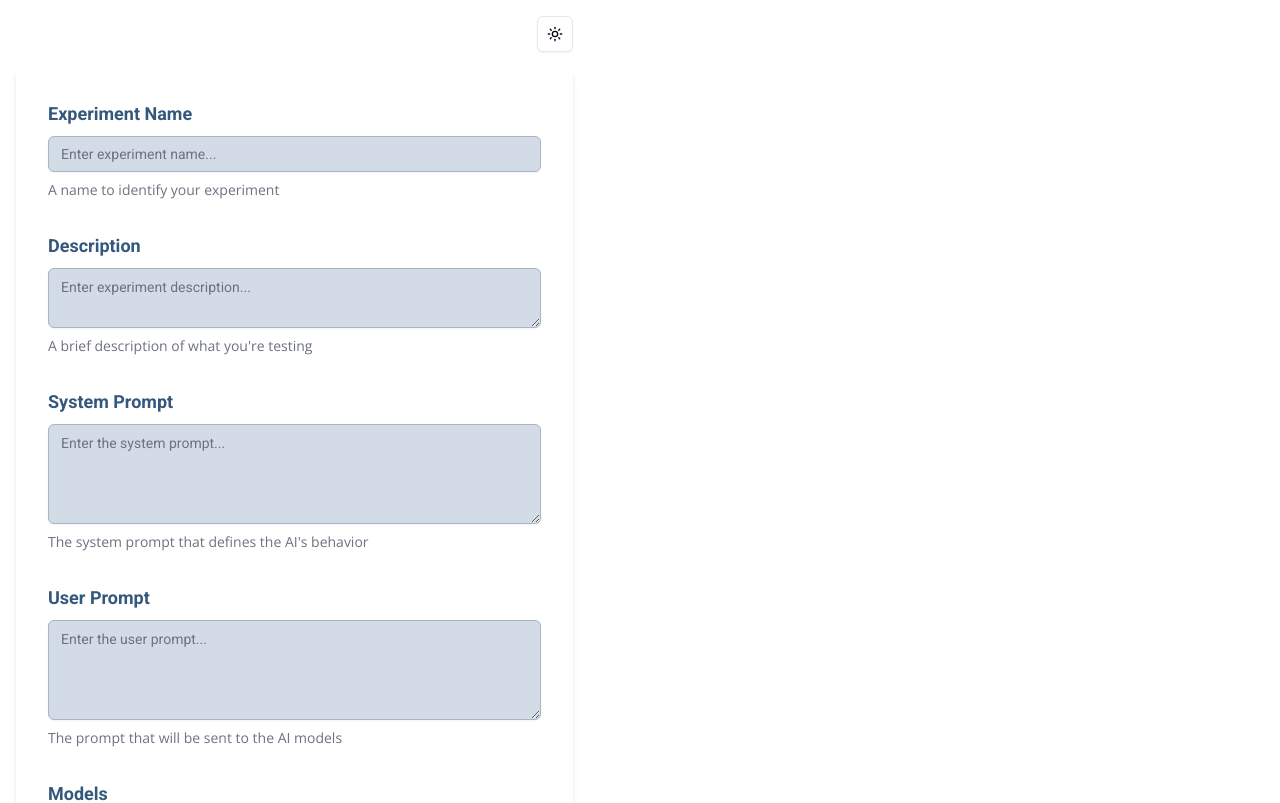
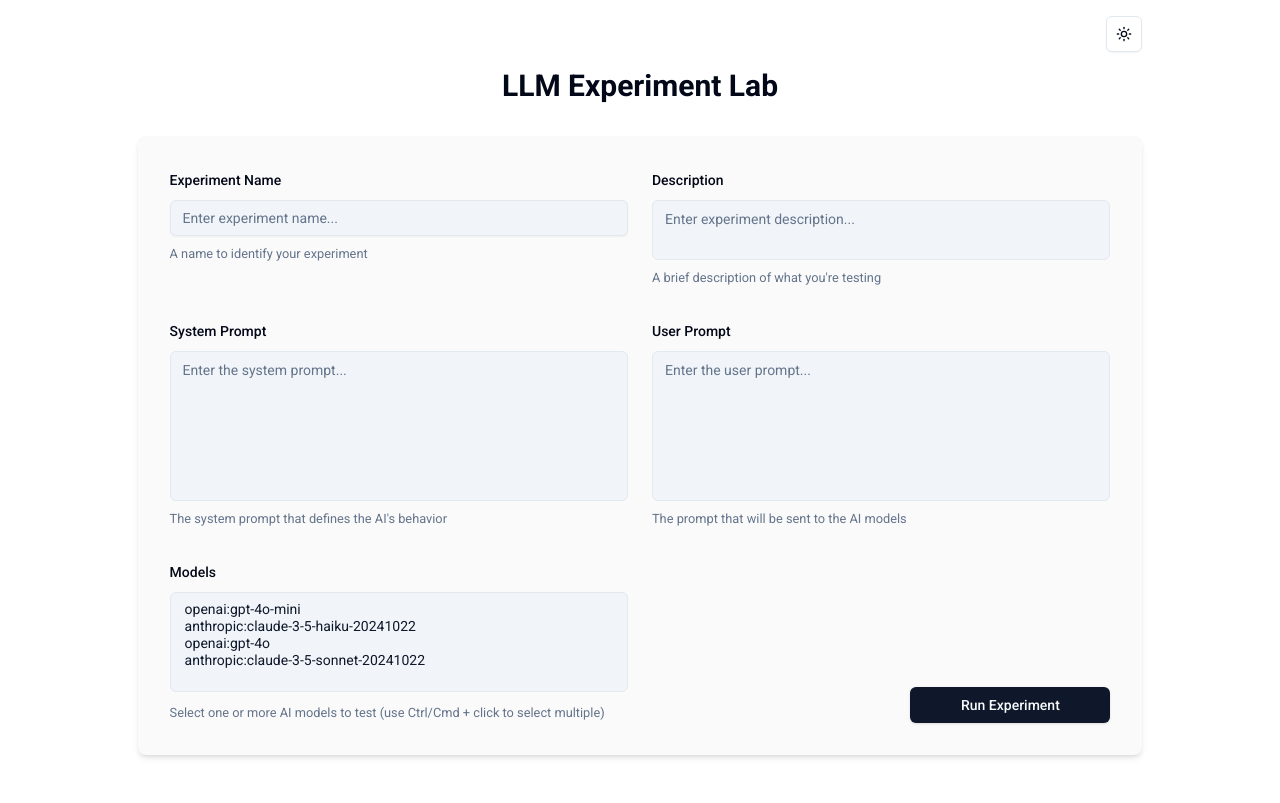
Before and after one commit to erskine/llm_eval, a React (Vite) app in the folder frontend/: page / in a window 1280 px wide. Shown: the top 803 px of the page. Built offline with nearby package versions, Linux system fonts and the light colour scheme.

Commit message:
tweaking laf

```diff
--- a/frontend/src/App.tsx
+++ b/frontend/src/App.tsx
@@ -4,12 +4,15 @@ import { ThemeToggle } from "@/components/theme-toggle"
 
 function App() {
   return (
-    <ThemeProvider defaultTheme="system" storageKey="experiment-ui-theme">
-      <div className="min-h-screen bg-background">
-        <div className="container mx-auto p-4">
+    <ThemeProvider defaultTheme="system" storageKey="vite-ui-theme">
+      <div className="min-h-screen w-full bg-background">
+        <div className="w-full max-w-[90%] mx-auto p-4">
           <div className="flex justify-end mb-4">
             <ThemeToggle />
           </div>
+          <h1 className="text-3xl font-bold text-center mb-8">
+            LLM Experiment Lab
+          </h1>
           <ExperimentForm />
         </div>
       </div>
--- a/frontend/src/components/ExperimentForm.tsx
+++ b/frontend/src/components/ExperimentForm.tsx
@@ -96,21 +96,22 @@ export function ExperimentForm() {
 
   return (
     <Form {...form}>
-      <form onSubmit={form.handleSubmit(onSubmit)} className="space-y-8 max-w-2xl mx-auto bg-white dark:bg-gray-800 p-8 rounded-lg shadow-md font-primary">
+      <form onSubmit={form.handleSubmit(onSubmit)} className="space-y-8 w-full max-w-[1200px] mx-auto bg-card p-8 rounded-lg shadow-md">
+        {/* First row - two columns */}
+        <div className="grid grid-cols-1 md:grid-cols-2 gap-6">
           <FormField
             control={form.control}
             name="name"
             render={({ field }) => (
               <FormItem>
-              <FormLabel className="font-primary font-bold text-lg text-primary-dark dark:text-gray-100">Experiment Name</FormLabel>
+                <FormLabel>Experiment Name</FormLabel>
                 <FormControl>
                   <Input
                     placeholder="Enter experiment name..."
                     {...field}
-                  className="font-primary bg-secondary-lightGrey dark:bg-gray-700 dark:text-gray-100 border-secondary-grey focus-visible:ring-primary"
                   />
                 </FormControl>
-              <FormDescription className="font-secondary text-sm dark:text-gray-300">
+                <FormDescription>
                   A name to identify your experiment
                 </FormDescription>
                 <FormMessage />
@@ -123,36 +124,39 @@ export function ExperimentForm() {
             name="description"
             render={({ field }) => (
               <FormItem>
-              <FormLabel className="font-primary font-bold text-lg text-primary-dark dark:text-gray-100">Description</FormLabel>
+                <FormLabel>Description</FormLabel>
                 <FormControl>
                   <Textarea
                     placeholder="Enter experiment description..."
-                  className="min-h-[60px] font-primary bg-secondary-lightGrey dark:bg-gray-700 dark:text-gray-100 border-secondary-grey focus-visible:ring-primary"
+                    className="resize-none"
                     {...field}
                   />
                 </FormControl>
-              <FormDescription className="font-secondary text-sm dark:text-gray-300">
+                <FormDescription>
                   A brief description of what you're testing
                 </FormDescription>
                 <FormMessage />
               </FormItem>
             )}
           />
+        </div>
 
+        {/* Second row - two columns */}
+        <div className="grid grid-cols-1 md:grid-cols-2 gap-6">
           <FormField
             control={form.control}
             name="systemPrompt"
             render={({ field }) => (
               <FormItem>
-              <FormLabel className="font-primary font-bold text-lg text-primary-dark dark:text-gray-100">System Prompt</FormLabel>
+                <FormLabel>System Prompt</FormLabel>
                 <FormControl>
                   <Textarea
                     placeholder="Enter the system prompt..."
-                  className="min-h-[100px] font-primary bg-secondary-lightGrey dark:bg-gray-700 dark:text-gray-100 border-secondary-grey focus-visible:ring-primary"
+                    className="min-h-[150px] resize-none"
                     {...field}
                   />
                 </FormControl>
-              <FormDescription className="font-secondary text-sm dark:text-gray-300">
+                <FormDescription>
                   The system prompt that defines the AI's behavior
                 </FormDescription>
                 <FormMessage />
@@ -165,32 +169,35 @@ export function ExperimentForm() {
             name="userPrompt"
             render={({ field }) => (
               <FormItem>
-              <FormLabel className="font-primary font-bold text-lg text-primary-dark dark:text-gray-100">User Prompt</FormLabel>
+                <FormLabel>User Prompt</FormLabel>
                 <FormControl>
                   <Textarea
                     placeholder="Enter the user prompt..."
-                  className="min-h-[100px] font-primary bg-secondary-lightGrey dark:bg-gray-700 dark:text-gray-100 border-secondary-grey focus-visible:ring-primary"
+                    className="min-h-[150px] resize-none"
                     {...field}
                   />
                 </FormControl>
-              <FormDescription className="font-secondary text-sm dark:text-gray-300">
+                <FormDescription>
                   The prompt that will be sent to the AI models
                 </FormDescription>
                 <FormMessage />
               </FormItem>
             )}
           />
+        </div>
 
+        {/* Third row - models and submit button */}
+        <div className="grid grid-cols-1 md:grid-cols-2 gap-6">
           <FormField
             control={form.control}
             name="models"
             render={({ field }) => (
-            <FormItem>
-              <FormLabel className="font-primary font-bold text-lg text-primary-dark dark:text-gray-100">Models</FormLabel>
+              <FormItem className="w-full">
+                <FormLabel>Models</FormLabel>
                 <FormControl>
                   <select
                     multiple
-                  className="min-h-[100px] w-full rounded-md border border-secondary-grey bg-secondary-lightGrey dark:bg-gray-700 px-3 py-2 text-sm shadow-sm focus-visible:outline-none focus-visible:ring-1 focus-visible:ring-primary dark:text-gray-100"
+                    className="min-h-[100px] w-full rounded-md border border-input px-3 py-2 text-sm ring-offset-background placeholder:text-muted-foreground focus-visible:outline-none focus-visible:ring-2 focus-visible:ring-ring focus-visible:ring-offset-2"
                     value={field.value}
                     onChange={(e) => {
                       const values = Array.from(e.target.selectedOptions, option => option.value)
@@ -198,13 +205,13 @@ export function ExperimentForm() {
                     }}
                   >
                     {AVAILABLE_MODELS.map((model) => (
-                    <option key={model} value={model} className="dark:text-gray-100 bg-secondary-lightGrey dark:bg-gray-700">
+                      <option key={model} value={model}>
                         {model}
                       </option>
                     ))}
                   </select>
                 </FormControl>
-              <FormDescription className="font-secondary text-sm dark:text-gray-300">
+                <FormDescription>
                   Select one or more AI models to test (use Ctrl/Cmd + click to select multiple)
                 </FormDescription>
                 <FormMessage />
@@ -212,41 +219,45 @@ export function ExperimentForm() {
             )}
           />
 
+          <div className="flex justify-end items-end">
             <Button
               type="submit"
               disabled={isSubmitting}
-          className="w-full bg-primary hover:bg-primary-dark text-white transition-colors font-primary font-medium"
+              className="w-[200px]"
             >
-          {isSubmitting ? "Running Experiment..." : "Run Experiment"}
+              {isSubmitting ? "Running..." : "Run Experiment"}
             </Button>
+          </div>
+        </div>
 
+        {/* Status and results section */}
         {status === "running" && (
-          <Card className="p-4 border-secondary-grey bg-secondary-lightGrey">
-            <p className="text-center text-primary-dark font-secondary italic">Running experiment, please wait...</p>
+          <Card className="p-4">
+            <p className="text-center text-muted-foreground italic">Running experiment, please wait...</p>
           </Card>
         )}
 
         {status === "error" && error && (
-          <Card className="p-4 border-red-500 bg-red-50">
-            <p className="text-red-600">Error: {error}</p>
+          <Card className="p-4 border-destructive">
+            <p className="text-destructive">Error: {error}</p>
           </Card>
         )}
 
         {status === "complete" && result && (
-          <Card className="p-4 border-secondary-green">
-            <h3 className="font-primary font-bold text-xl mb-4 text-primary-dark">Results</h3>
-            <ScrollArea className="h-[400px]">
+          <Card className="p-4">
+            <h3 className="font-semibold text-xl mb-4">Results</h3>
+            <ScrollArea className="h-[400px] w-full rounded-md border">
               {result.results.map((modelResult, index) => (
-                <div key={index} className="mb-6 p-4 bg-secondary-lightGrey rounded-lg">
-                  <h4 className="font-primary font-medium text-lg mb-2 text-primary">{modelResult.model}</h4>
+                <div key={index} className="mb-6 p-4 border-b last:border-b-0">
+                  <h4 className="font-medium text-lg mb-2">{modelResult.model}</h4>
                   <div className="space-y-2">
-                    <p className="font-primary"><span className="font-medium text-primary-dark">Time:</span> {modelResult.elapsed_time.toFixed(2)}s</p>
-                    <p className="font-primary"><span className="font-medium text-primary-dark">Tokens:</span> {modelResult.token_counts.total}
+                    <p><span className="font-medium">Time:</span> {modelResult.elapsed_time.toFixed(2)}s</p>
+                    <p><span className="font-medium">Tokens:</span> {modelResult.token_counts.total}
                       (Input: {modelResult.token_counts.input},
                       Output: {modelResult.token_counts.output})</p>
                     <div className="mt-2">
-                      <p className="font-primary font-medium text-primary-dark">Response:</p>
-                      <p className="font-secondary whitespace-pre-wrap bg-white p-4 rounded-md border border-secondary-grey">
+                      <p className="font-medium">Response:</p>
+                      <p className="whitespace-pre-wrap bg-muted/50 p-4 rounded-md">
                         {modelResult.response}
                       </p>
                     </div>
--- a/frontend/src/components/ui/input.tsx
+++ b/frontend/src/components/ui/input.tsx
@@ -8,7 +8,7 @@ const Input = React.forwardRef<HTMLInputElement, React.ComponentProps<"input">>(
       <input
         type={type}
         className={cn(
-          "flex h-9 w-full rounded-md border border-input bg-transparent px-3 py-1 text-base shadow-sm transition-colors file:border-0 file:bg-transparent file:text-sm file:font-medium file:text-foreground placeholder:text-muted-foreground focus-visible:outline-none focus-visible:ring-1 focus-visible:ring-ring disabled:cursor-not-allowed disabled:opacity-50 md:text-sm",
+          "flex h-9 w-full rounded-md border border-input bg-secondary text-secondary-foreground px-3 py-1 text-base shadow-sm transition-colors file:border-0 file:bg-transparent file:text-sm file:font-medium placeholder:text-muted-foreground focus-visible:outline-none focus-visible:ring-1 focus-visible:ring-ring disabled:cursor-not-allowed disabled:opacity-50 md:text-sm",
           className
         )}
         ref={ref}
--- a/frontend/src/components/ui/textarea.tsx
+++ b/frontend/src/components/ui/textarea.tsx
@@ -2,21 +2,23 @@ import * as React from "react"
 
 import { cn } from "@/lib/utils"
 
-const Textarea = React.forwardRef<
-  HTMLTextAreaElement,
-  React.ComponentProps<"textarea">
->(({ className, ...props }, ref) => {
+export interface TextareaProps
+  extends React.TextareaHTMLAttributes<HTMLTextAreaElement> {}
+
+const Textarea = React.forwardRef<HTMLTextAreaElement, TextareaProps>(
+  ({ className, ...props }, ref) => {
     return (
       <textarea
         className={cn(
-        "flex min-h-[60px] w-full rounded-md border border-input bg-transparent px-3 py-2 text-base shadow-sm placeholder:text-muted-foreground focus-visible:outline-none focus-visible:ring-1 focus-visible:ring-ring disabled:cursor-not-allowed disabled:opacity-50 md:text-sm",
+          "flex min-h-[60px] w-full rounded-md border border-input bg-secondary text-secondary-foreground px-3 py-2 text-sm placeholder:text-muted-foreground focus-visible:outline-none focus-visible:ring-1 focus-visible:ring-ring disabled:cursor-not-allowed disabled:opacity-50",
           className
         )}
         ref={ref}
         {...props}
       />
     )
-})
+  }
+)
 Textarea.displayName = "Textarea"
 
 export { Textarea }
--- a/frontend/src/index.css
+++ b/frontend/src/index.css
@@ -2,136 +2,75 @@
 @tailwind components;
 @tailwind utilities;
 
-:root {
-  font-family: Inter, system-ui, Avenir, Helvetica, Arial, sans-serif;
-  line-height: 1.5;
-  font-weight: 400;
-
-  color-scheme: light dark;
-  color: rgba(255, 255, 255, 0.87);
-  background-color: #242424;
-
-  font-synthesis: none;
-  text-rendering: optimizeLegibility;
-  -webkit-font-smoothing: antialiased;
-  -moz-osx-font-smoothing: grayscale;
-}
-
-a {
-  font-weight: 500;
-  color: #646cff;
-  text-decoration: inherit;
-}
-a:hover {
-  color: #535bf2;
-}
-
-body {
-  margin: 0;
-  display: flex;
-  place-items: center;
-  min-width: 320px;
-  min-height: 100vh;
-}
-
-h1 {
-  font-size: 3.2em;
-  line-height: 1.1;
-}
-
-button {
-  border-radius: 8px;
-  border: 1px solid transparent;
-  padding: 0.6em 1.2em;
-  font-size: 1em;
-  font-weight: 500;
-  font-family: inherit;
-  background-color: #1a1a1a;
-  cursor: pointer;
-  transition: border-color 0.25s;
-}
-button:hover {
-  border-color: #646cff;
-}
-button:focus,
-button:focus-visible {
-  outline: 4px auto -webkit-focus-ring-color;
-}
-
-@media (prefers-color-scheme: light) {
-  :root {
-    color: #213547;
-    background-color: #ffffff;
-  }
-  a:hover {
-    color: #747bff;
-  }
-  button {
-    background-color: #f9f9f9;
-  }
-}
-
 @layer base {
   :root {
     --background: 0 0% 100%;
-    --foreground: 224 71.4% 4.1%;
-    --card: 0 0% 100%;
-    --card-foreground: 224 71.4% 4.1%;
-    --popover: 0 0% 100%;
-    --popover-foreground: 224 71.4% 4.1%;
-    --primary: 220.9 39.3% 11%;
-    --primary-foreground: 210 20% 98%;
-    --secondary: 220 14.3% 95.9%;
-    --secondary-foreground: 220.9 39.3% 11%;
-    --muted: 220 14.3% 95.9%;
-    --muted-foreground: 220 8.9% 46.1%;
-    --accent: 220 14.3% 95.9%;
-    --accent-foreground: 220.9 39.3% 11%;
+    --foreground: 222.2 84% 4.9%;
+    --card: 0 0% 98%;
+    --card-foreground: 222.2 84% 4.9%;
+    --popover: 0 0% 98%;
+    --popover-foreground: 222.2 84% 4.9%;
+    --primary: 222.2 47.4% 11.2%;
+    --primary-foreground: 210 40% 98%;
+    --secondary: 210 40% 96.1%;
+    --secondary-foreground: 222.2 47.4% 11.2%;
+    --muted: 210 40% 96.1%;
+    --muted-foreground: 215.4 16.3% 46.9%;
+    --accent: 210 40% 96.1%;
+    --accent-foreground: 222.2 47.4% 11.2%;
     --destructive: 0 84.2% 60.2%;
-    --destructive-foreground: 210 20% 98%;
-    --border: 220 13% 91%;
-    --input: 220 13% 91%;
-    --ring: 224 71.4% 4.1%;
-    --chart-1: 12 76% 61%;
-    --chart-2: 173 58% 39%;
-    --chart-3: 197 37% 24%;
-    --chart-4: 43 74% 66%;
-    --chart-5: 27 87% 67%;
+    --destructive-foreground: 210 40% 98%;
+    --border: 214.3 31.8% 91.4%;
+    --input: 214.3 31.8% 91.4%;
+    --ring: 222.2 84% 4.9%;
     --radius: 0.5rem;
   }
+
   .dark {
-    --background: 224 71.4% 4.1%;
-    --foreground: 210 20% 98%;
-    --card: 224 71.4% 4.1%;
-    --card-foreground: 210 20% 98%;
-    --popover: 224 71.4% 4.1%;
-    --popover-foreground: 210 20% 98%;
-    --primary: 210 20% 98%;
-    --primary-foreground: 220.9 39.3% 11%;
-    --secondary: 215 27.9% 16.9%;
-    --secondary-foreground: 210 20% 98%;
-    --muted: 215 27.9% 16.9%;
-    --muted-foreground: 217.9 10.6% 64.9%;
-    --accent: 215 27.9% 16.9%;
-    --accent-foreground: 210 20% 98%;
+    --background: 222.2 84% 4.9%;
+    --foreground: 210 40% 98%;
+    --card: 222.2 84% 9.9%;
+    --card-foreground: 210 40% 98%;
+    --popover: 222.2 84% 9.9%;
+    --popover-foreground: 210 40% 98%;
+    --primary: 210 40% 98%;
+    --primary-foreground: 222.2 47.4% 11.2%;
+    --secondary: 217.2 32.6% 17.5%;
+    --secondary-foreground: 210 40% 98%;
+    --muted: 217.2 32.6% 17.5%;
+    --muted-foreground: 215 20.2% 65.1%;
+    --accent: 217.2 32.6% 17.5%;
+    --accent-foreground: 210 40% 98%;
     --destructive: 0 62.8% 30.6%;
-    --destructive-foreground: 210 20% 98%;
-    --border: 215 27.9% 16.9%;
-    --input: 215 27.9% 16.9%;
-    --ring: 216 12.2% 83.9%;
-    --chart-1: 220 70% 50%;
-    --chart-2: 160 60% 45%;
-    --chart-3: 30 80% 55%;
-    --chart-4: 280 65% 60%;
-    --chart-5: 340 75% 55%;
+    --destructive-foreground: 210 40% 98%;
+    --border: 217.2 32.6% 17.5%;
+    --input: 222.2 84% 9.9%;
+    --ring: 212.7 26.8% 83.9%;
   }
-}
 
-@layer base {
   * {
     @apply border-border;
   }
+
   body {
     @apply bg-background text-foreground;
   }
+
+  html,
+  body,
+  #root {
+    @apply w-full min-h-screen m-0 p-0;
+  }
+
+  body {
+    @apply flex justify-center w-full;
+  }
+
+  #root {
+    @apply w-full max-w-[90%] flex flex-col;
+  }
+
+  select {
+    @apply bg-secondary text-secondary-foreground;
+  }
 }
--- a/frontend/tailwind.config.js
+++ b/frontend/tailwind.config.js
@@ -1,72 +1,68 @@
+import { fontFamily } from "tailwindcss/defaultTheme"
+
 /** @type {import('tailwindcss').Config} */
 module.exports = {
     darkMode: ["class"],
-    content: ["./index.html", "./src/**/*.{ts,tsx,js,jsx}"],
+    content: [
+        './pages/**/*.{ts,tsx}',
+        './components/**/*.{ts,tsx}',
+        './app/**/*.{ts,tsx}',
+        './src/**/*.{ts,tsx}',
+	],
   theme: {
+  	container: {
+  		center: true,
+  		padding: "2rem",
+  		screens: {
+  			"2xl": "1400px",
+  		},
+  	},
   	extend: {
+  		fontFamily: {
+  			sans: ["Roboto", ...fontFamily.sans],
+  			secondary: ['Open Sans', ...fontFamily.sans],
+  		},
   		borderRadius: {
   			lg: 'var(--radius)',
   			md: 'calc(var(--radius) - 2px)',
   			sm: 'calc(var(--radius) - 4px)'
   		},
   		colors: {
+  			border: 'hsl(var(--border))',
+  			input: 'hsl(var(--input))',
+  			ring: 'hsl(var(--ring))',
   			background: 'hsl(var(--background))',
   			foreground: 'hsl(var(--foreground))',
-  			card: {
-  				DEFAULT: 'hsl(var(--card))',
-  				foreground: 'hsl(var(--card-foreground))'
+  			primary: {
+  				DEFAULT: 'hsl(var(--primary))',
+  				foreground: 'hsl(var(--primary-foreground))',
+  			},
+  			secondary: {
+  				DEFAULT: 'hsl(var(--secondary))',
+  				foreground: 'hsl(var(--secondary-foreground))',
+  			},
+  			destructive: {
+  				DEFAULT: 'hsl(var(--destructive))',
+  				foreground: 'hsl(var(--destructive-foreground))',
+  			},
+  			muted: {
+  				DEFAULT: 'hsl(var(--muted))',
+  				foreground: 'hsl(var(--muted-foreground))',
+  			},
+  			accent: {
+  				DEFAULT: 'hsl(var(--accent))',
+  				foreground: 'hsl(var(--accent-foreground))',
   			},
   			popover: {
   				DEFAULT: 'hsl(var(--popover))',
-  				foreground: 'hsl(var(--popover-foreground))'
+  				foreground: 'hsl(var(--popover-foreground))',
   			},
-  			primary: {
-  				DEFAULT: '#507DCA',
-  				dark: '#34577D',
+  			card: {
+  				DEFAULT: 'hsl(var(--card))',
+  				foreground: 'hsl(var(--card-foreground))',
   			},
-  			secondary: {
-  				green: '#76A678',
-  				grey: '#A8B6BF',
-  				lightGrey: '#D3DCE6',
-  			},
-  			muted: {
-  				DEFAULT: 'hsl(var(--muted))',
-  				foreground: 'hsl(var(--muted-foreground))'
-  			},
-  			accent: {
-  				DEFAULT: 'hsl(var(--accent))',
-  				foreground: 'hsl(var(--accent-foreground))'
-  			},
-  			destructive: {
-  				DEFAULT: 'hsl(var(--destructive))',
-  				foreground: 'hsl(var(--destructive-foreground))'
-  			},
-  			border: 'hsl(var(--border))',
-  			input: 'hsl(var(--input))',
-  			ring: 'hsl(var(--ring))',
-  			chart: {
-  				'1': 'hsl(var(--chart-1))',
-  				'2': 'hsl(var(--chart-2))',
-  				'3': 'hsl(var(--chart-3))',
-  				'4': 'hsl(var(--chart-4))',
-  				'5': 'hsl(var(--chart-5))'
-  			}
   		}
   	},
-  	fontFamily: {
-  		primary: ['Roboto', 'sans-serif'],
-  		secondary: ['Open Sans', 'sans-serif'],
-  	}
   },
   plugins: [require("tailwindcss-animate")],
 }
-
-
-/** @type {import('tailwindcss').Config} */
-export default {
-  content: [],
-  theme: {
-    extend: {},
-  },
-  plugins: [],
-}
```
Lines whose indentation alone changed are shown as unchanged.
